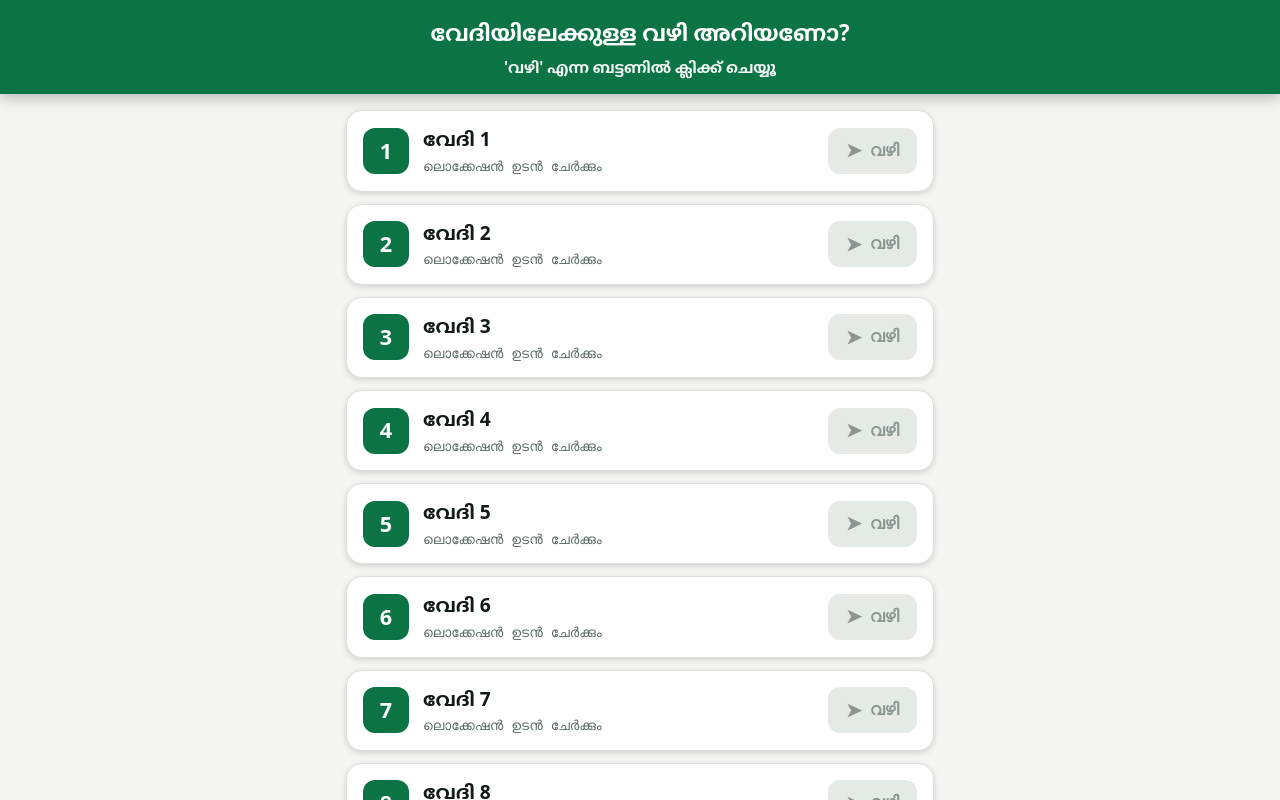
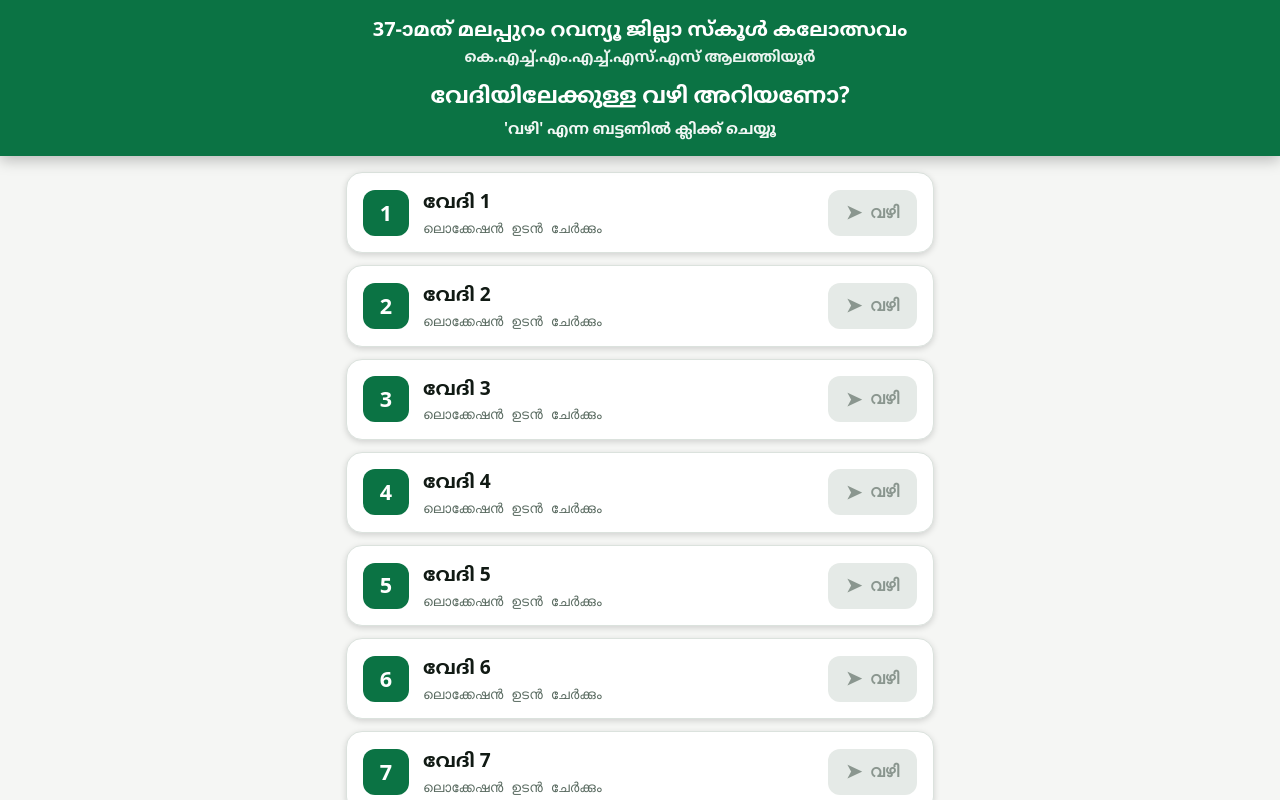
Before and after one commit to Hakku010199/kalolasavam-26, a React (Vite) app: page / in a window 1280 px wide. Shown: the top 800 px of the page. Built offline with nearby package versions, Linux system fonts and the light colour scheme; the HTML template or start-up script is replaced by a standard one.

Commit message:
Update header with 37th Malappuram Revenue Jilla School Kalolsavam

```diff
--- a/src/App.jsx
+++ b/src/App.jsx
@@ -46,10 +46,12 @@ export default function App() {
   return (
     <>
       <header>
+        <div className="festival-header">
+          <div className="festival-badge">37-ാമത് മലപ്പുറം റവന്യൂ ജില്ലാ സ്കൂൾ കലോത്സവം</div>
+          <div className="venue-badge">കെ.എച്ച്.എം.എച്ച്.എസ്.എസ് ആലത്തിയൂർ</div>
+        </div>
         <h1>വേദിയിലേക്കുള്ള വഴി അറിയണോ?</h1>
-        <p className="subtitle">
-          'വഴി' എന്ന ബട്ടണിൽ ക്ലിക്ക് ചെയ്യൂ
-        </p>
+        <p className="subtitle">'വഴി' എന്ന ബട്ടണിൽ ക്ലിക്ക് ചെയ്യൂ</p>
       </header>
 
       <main>
--- a/src/index.css
+++ b/src/index.css
@@ -46,6 +46,26 @@ header {
   padding: 16px 20px;
   box-shadow: 0 4px 14px rgba(0, 0, 0, 0.25);
   text-align: center;
+}
+
+.festival-header {
+  display: flex;
+  flex-direction: column;
+  align-items: center;
+  gap: 3px;
+  margin-bottom: 10px;
+}
+
+.festival-badge {
+  font-size: 1.25rem;
+  font-weight: 900;
+  line-height: 1.3;
+}
+
+.venue-badge {
+  font-size: 0.95rem;
+  font-weight: 700;
+  opacity: 0.92;
 }
 
 h1 {
```
